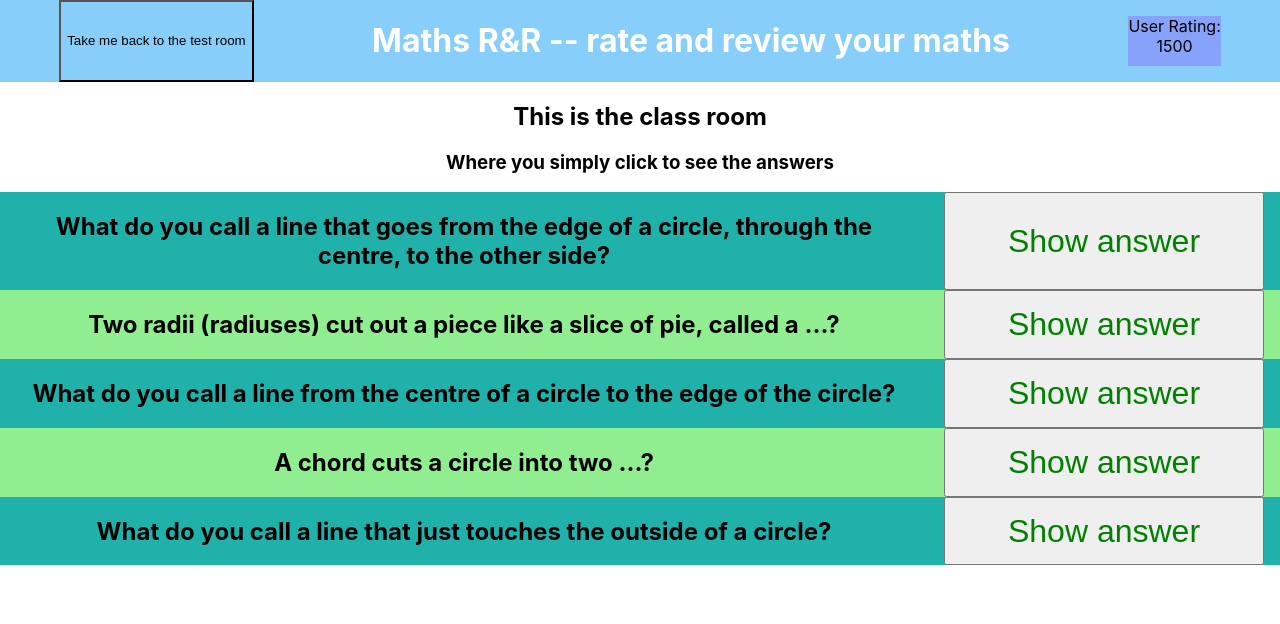
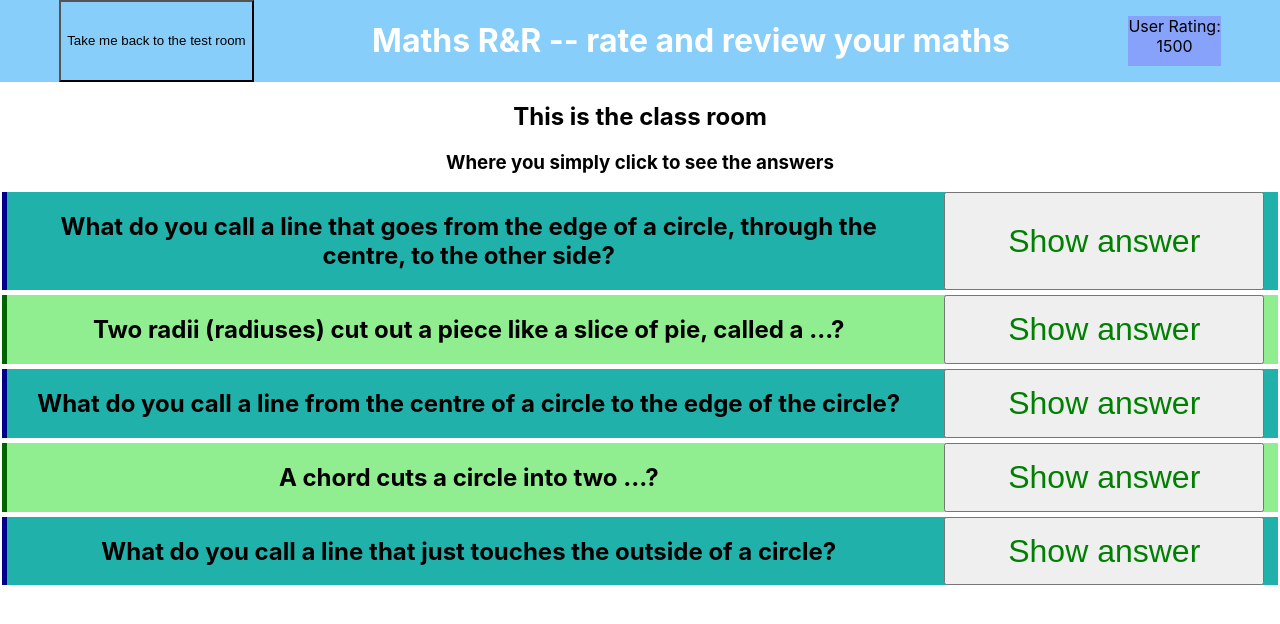
Before and after one commit to Samir70/maths-elo, a React (Create React App) app: page / in a window 1280 px wide. Both pictures are taken after a click on the button "Give me 5 in the class room". Shown: the top 624 px of the page. Built offline with nearby package versions, Linux system fonts and the light colour scheme.

Commit message:
style the quAndA blocks

```diff
--- a/src/App.css
+++ b/src/App.css
@@ -32,11 +32,15 @@
   background: lightgreen;
   display: flex;
   justify-content: space-around;
+  margin: 5px 2px;
+  border-left: 5px solid darkgreen;
 }
 .quandaBlock-even {
   background: lightseagreen;
   display: flex;
   justify-content: space-around;
+  margin: 5px 2px;
+  border-left: 5px solid darkblue;
 }
 
 .qBlock {
```
